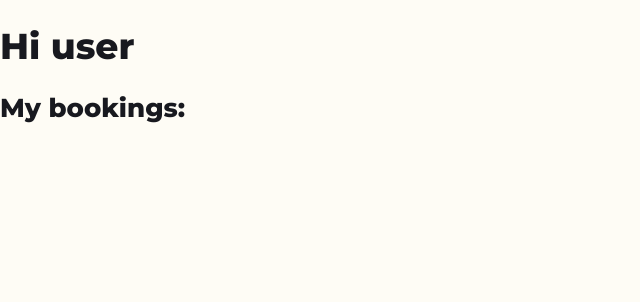
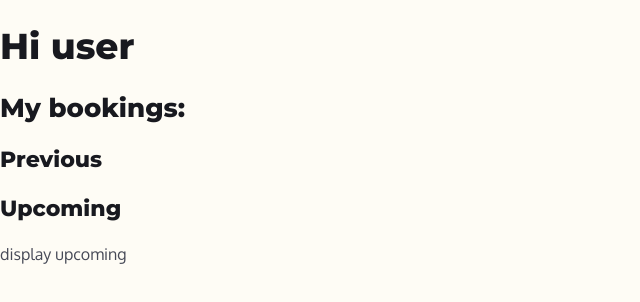
Before and after one commit to NervousNerve/filmvisarna-lewandowski, a React (Create React App) app: page /profile in a window 1280 px wide. Shown: the top 302 px of the page, without its empty margins (0-640 px from the left). Built offline with nearby package versions, Linux system fonts and the light colour scheme; no server answers.

Commit message:
Added toggle function for displaying upcoming or previous bookings

```diff
--- a/src/pages/ProfilePage.js
+++ b/src/pages/ProfilePage.js
@@ -17,7 +17,9 @@ const ProfilePage = () => {
     <div className="profilepage">
       <h1>Hi user </h1>
       <h2>My bookings:</h2>
-      <h3></h3>
+      <h3 onClick={() => toggleBookings()}>Previous</h3>
+      <h3 onClick={() => toggleBookings()}>Upcoming</h3>
+      {displayUpcoming ? <p>display upcoming</p> : <p>Display previous</p>}
     </div>
   );
 };
```
